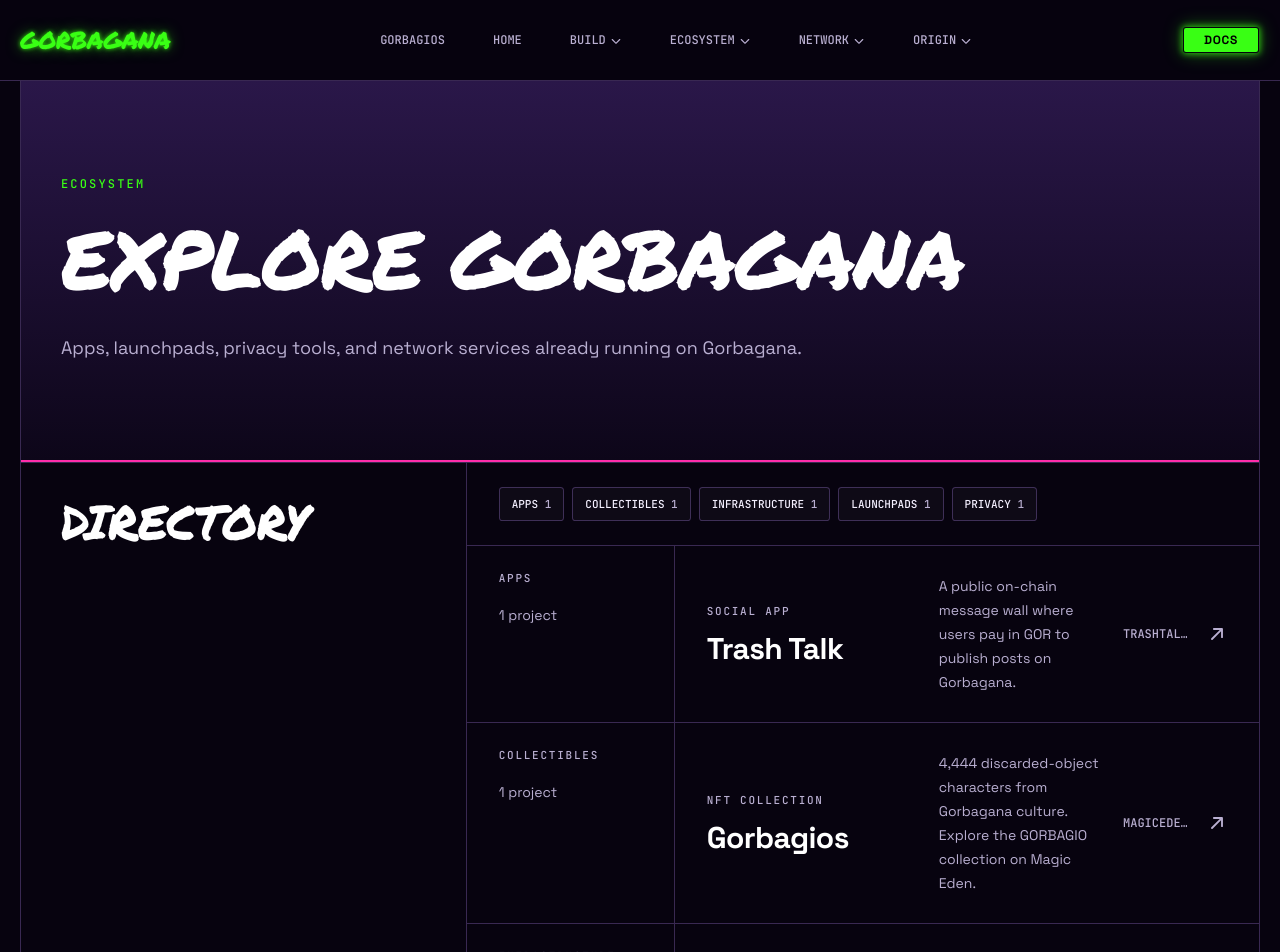
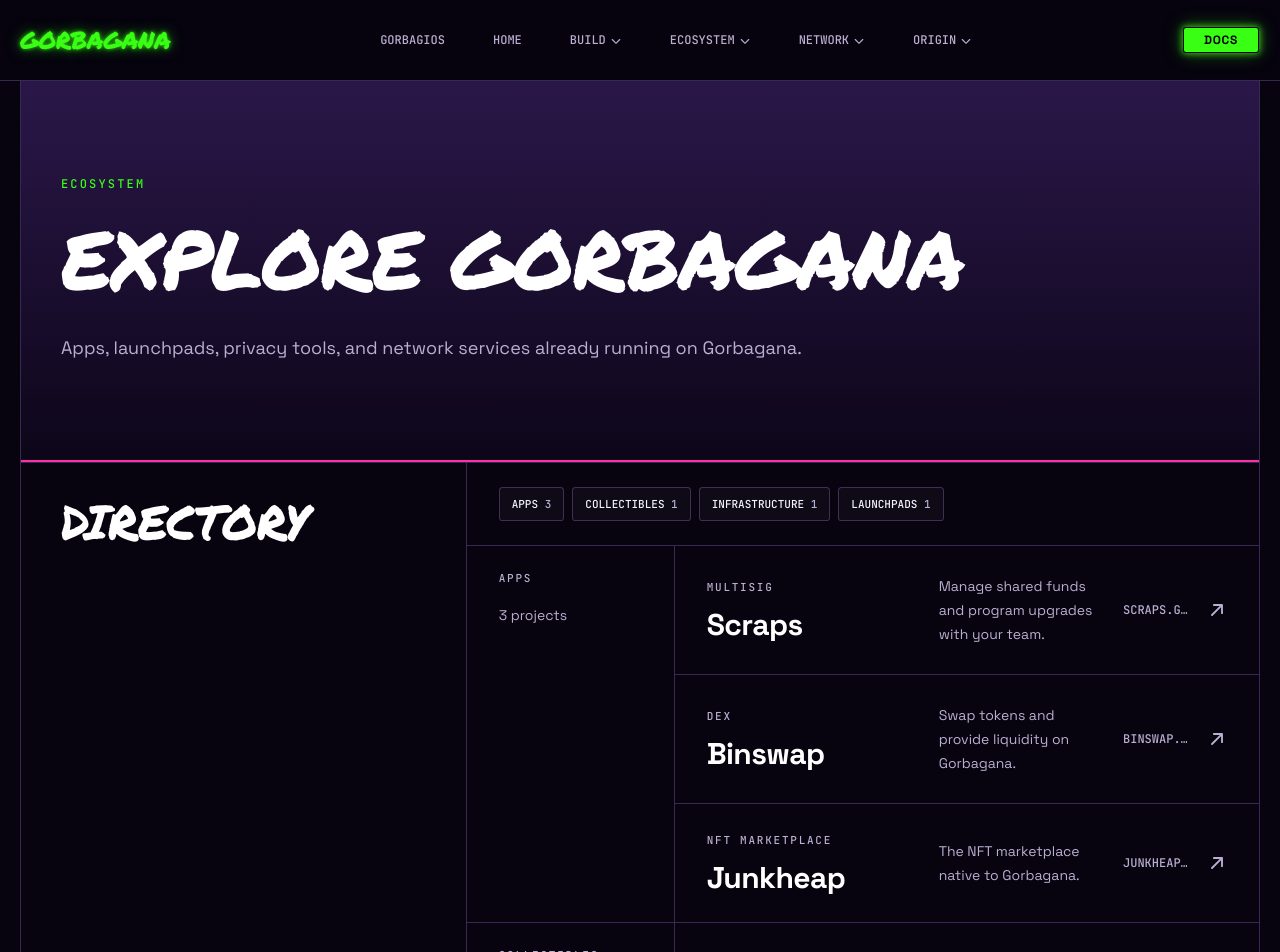
Before and after one commit to gorbagana-dev/gorbagana-website, a Next.js app: page /ecosystem in a window 1280 px wide. Shown: the top 952 px of the page. Built offline with nearby package versions, Linux system fonts and the light colour scheme.

Commit message:
fix(ecosystem): update project listings

```diff
--- a/src/app/llms.txt/route.ts
+++ b/src/app/llms.txt/route.ts
@@ -57,10 +57,11 @@
 - [GitHub](${siteConfig.links.github}): Public repositories and development activity.
 
 ## Optional
-- [Trash Talk](https://www.trashtalk.zone/): Public on-chain message wall on Gorbagana.
+- [Scraps](https://scraps.gorbagana.wtf): Manage shared funds and program upgrades with your team.
+- [Binswap](https://binswap.wtf): Swap tokens and provide liquidity on Gorbagana.
+- [Junkheap](https://junkheap.wtf): The NFT marketplace native to Gorbagana.
 - [Trash Scan](${gorbaganaNetwork.urls.explorer}): Official Gorbagana explorer.
 - [Dumpster](https://dumpster.cash): Token launchpad for Gorbagana.
-- [Privacy Trash](https://privacytrash.com): Private transfer app for GOR.
 `;
 }
 
--- a/src/config/ecosystem.ts
+++ b/src/config/ecosystem.ts
@@ -5,7 +5,6 @@
   "Collectibles",
   "Infrastructure",
   "Launchpads",
-  "Privacy",
 ] as const;
 
 export type EcosystemCategory = (typeof ecosystemCategoryLabels)[number];
@@ -15,7 +14,6 @@
   Collectibles: "collectibles",
   Infrastructure: "infrastructure",
   Launchpads: "launchpads",
-  Privacy: "privacy",
 } as const satisfies Record<EcosystemCategory, string>;
 
 export function ecosystemCategoryHref(category: EcosystemCategory) {
@@ -33,12 +31,25 @@
 export const ecosystemProjects = [
   { label: "Gorbagios", href: siteConfig.links.gorbagios, meta: "NFT collection", category: "Collectibles", description: "4,444 discarded-object characters from Gorbagana culture. Explore the GORBAGIO collection on Magic Eden." },
   {
-    label: "Trash Talk",
-    href: "https://www.trashtalk.zone/",
-    meta: "Social app",
+    label: "Scraps",
+    href: "https://scraps.gorbagana.wtf",
+    meta: "Multisig",
     category: "Apps",
-    description:
-      "A public on-chain message wall where users pay in GOR to publish posts on Gorbagana.",
+    description: "Manage shared funds and program upgrades with your team.",
+  },
+  {
+    label: "Binswap",
+    href: "https://binswap.wtf",
+    meta: "DEX",
+    category: "Apps",
+    description: "Swap tokens and provide liquidity on Gorbagana.",
+  },
+  {
+    label: "Junkheap",
+    href: "https://junkheap.wtf",
+    meta: "NFT marketplace",
+    category: "Apps",
+    description: "The NFT marketplace native to Gorbagana.",
   },
   {
     label: "Trash Scan",
@@ -56,12 +67,4 @@
     description:
       "The official launchpad for creating, trading, and discovering tokens on Gorbagana.",
   },
-  {
-    label: "Privacy Trash",
-    href: "https://privacytrash.com",
-    meta: "Private transfers",
-    category: "Privacy",
-    description:
-      "A private transfer app for moving GOR through shielded balances.",
-  },
 ] as const satisfies readonly EcosystemProject[];
--- a/src/features/site/components/site-chrome.tsx
+++ b/src/features/site/components/site-chrome.tsx
@@ -79,10 +79,6 @@
       {
         label: "Launchpads",
         href: ecosystemCategoryHref("Launchpads"),
-      },
-      {
-        label: "Privacy",
-        href: ecosystemCategoryHref("Privacy"),
       },
       {
         label: "Submit project",
@@ -213,10 +209,6 @@
       {
         label: "Launchpads",
         href: ecosystemCategoryHref("Launchpads"),
-      },
-      {
-        label: "Privacy",
-        href: ecosystemCategoryHref("Privacy"),
       },
       {
         label: "Submit project",
```
